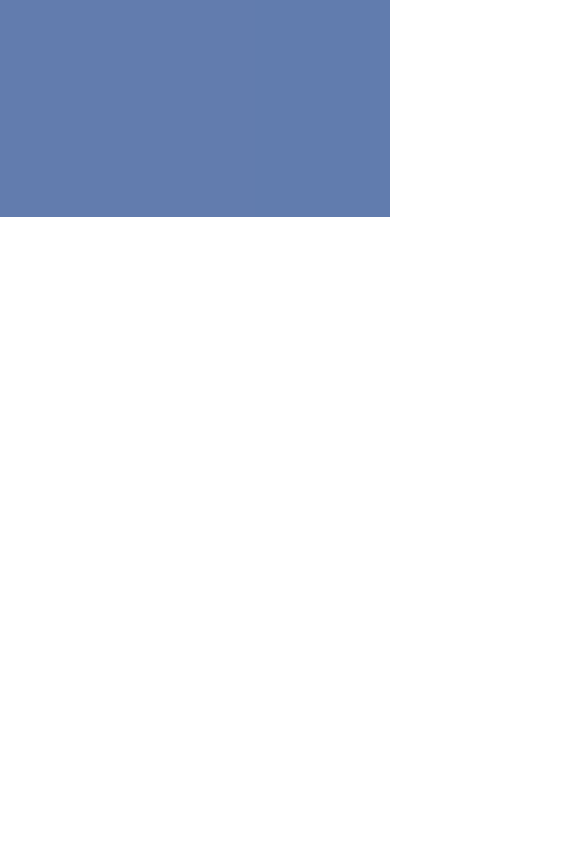
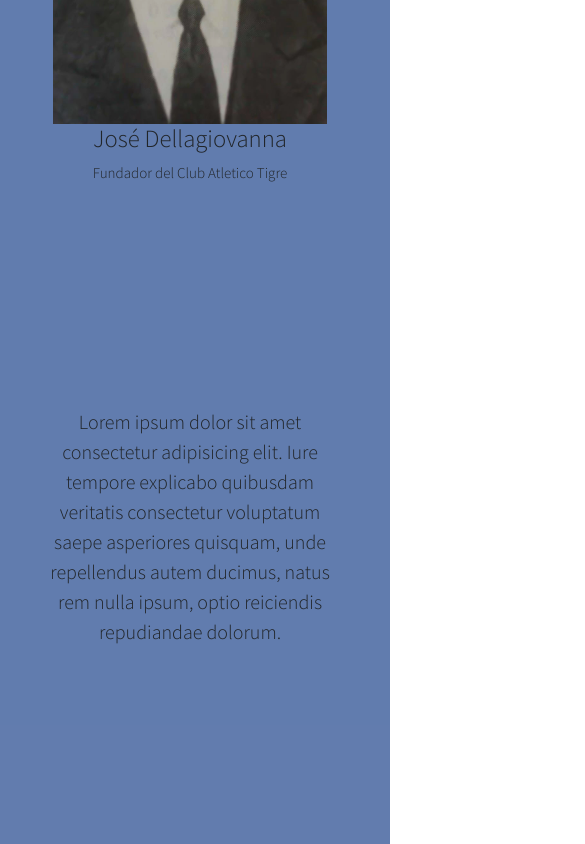
Before and after one commit to JonaPuentes/PF-33130-CODER, a plain HTML site: page pages/historia.html in a window 390 px wide. Shown: the part 800-1644 px from the top of the page, 585 px wide, since content can reach past the window. Drawn offline with nearby package versions, Linux system fonts and the light colour scheme.

Commit message:
responsive-complete

```diff
--- a/css/style.css
+++ b/css/style.css
@@ -420,6 +420,22 @@ header nav ul li a{
 
 }
 
+.grid-historia-p-item1{
+    font-size: 20px;
+    width: 80%;
+    height: 100%;
+    display: flex;
+    text-align: center;
+    justify-content: center;
+    align-items: center;
+
+    grid-column-start: 1;
+    grid-column-end: 2;
+
+    grid-row-start: 1;
+    grid-row-end: 2;
+}
+
 .grid-historia-item1 img{
     width: 294px;
     height: 429px;
@@ -436,7 +452,7 @@ header nav ul li a{
     align-items: center;
     text-align: center;
 
-    padding: 10px;
+    /* padding: 10px; */
 
 
     grid-column-start: 1;
@@ -603,6 +619,25 @@ footer a img{
         text-align: center;
     }
 
+
+
+    /*!HTML-HISTORIA*/
+    .grid-conteiner-hist{
+        display: grid;
+        margin: 0;
+        grid-template-columns: repeat(2,1fr);
+        grid-template-rows: repeat(3,1fr);
+        gap: 10px;
+        justify-content: center;
+
+        grid-template-areas:
+        "header header"
+        "main main"
+        "footer footer"
+        ;
+    }
+
+
 }
 
 @media screen and (max-width: 876px){
@@ -685,6 +720,86 @@ footer a img{
         font-size: 60px;
     }
 
+    /*!HTML-HISTORIA*/
+    .grid-conteiner-hist{
+        grid-template-columns: repeat(1,1fr);
+        grid-template-rows: repeat(4,1fr);
+        gap: 10px;
+        justify-content: center;
+
+    }
+    .grid-historia-item1{
+        font-size: 15px;
+        width: 293px;
+        height: 520px;
+        align-items: center;
+        text-align: center;
+        margin: 15px;
+
+        grid-column-start: 1;
+        grid-column-end: 2;
+
+        grid-row-start: 1;
+        grid-row-end: 2;
+    }
+
+    .grid-historia-p-item1{
+        font-size: 20px;
+        width: 80%;
+        height: 100%;
+        display: flex;
+        text-align: center;
+        justify-content: center;
+        align-items: center;
+
+        grid-column-start: 1;
+        grid-column-end: 2;
+
+        grid-row-start: 2;
+        grid-row-end: 3;
+    }
+
+    .grid-historia-item2{
+        width: 100%;
+        height: 100%;
+        display: flex;
+        flex-direction: column;
+        justify-content: center;
+        /* justify-items: center; */
+        align-items: center;
+        text-align: center;
+
+
+        grid-column-start: 1;
+        grid-column-end: 2;
+
+        grid-row-start: 3;
+        grid-row-end: 4;
+    }
+
+    .grid-historia-item2 h2{
+        font-size: 35px;
+        color: white;
+        font-style: italic;
+    }
+
+    .grid-historia-item2 img{
+        width: 530px;
+        height: 310px;
+    }
+
+    .grid-historia-item3{
+        width: 80%;
+        height: 100%;
+
+        display: flex;
+        justify-content: center;
+        align-items: center;
+        text-align: center;
+
+        grid-column-start: 1;
+        grid-column-end: 2;
+    }
 }
 
 @media screen and (max-width: 700px) {
@@ -809,6 +924,27 @@ footer a img{
         height: 120px;
     }
 
+    /*!HTML-HISTORIA*/
+
+    .titulo-hist h2 {
+        color: white;
+        font-size: 35px;
+        font-weight: 100;
+        font-family: Arial, Helvetica, sans-serif;
+        width: 100%;
+    }
+
+    .grid-historia-item1 img{
+        width: 274px;
+        height: 409px;
+
+    }
+
+    .grid-historia-item2 img{
+        width: 450px;
+        height: 230px;
+    }
+
     /*!Footer*/
 
     footer p{
@@ -897,6 +1033,19 @@ footer a img{
         font-size: 50px;
     }
 
+
+    /*!HTML-HISTORIA*/
+    .grid-historia-item1 img{
+        width: 274px;
+        height: 409px;
+
+    }
+
+    .grid-historia-item2 img{
+        width: 360px;
+        height: 190px;
+    }
+
     /*!Footer*/
 
     footer p{
@@ -907,6 +1056,41 @@ footer a img{
         width: 25px;
         height: 25px;
         margin: 5px;
+    }
+}
+
+@media screen and (max-width: 405px){
+
+    /*!HEADER*/
+
+    header {
+        width: 100%;
+        height: 400px;
+        flex-direction: column;
+    }
+
+    /* header nav ul{
+        margin: 5px;
+    } */
+
+    header nav ul li a{
+        font-size: 12px;
+    }
+
+    header nav ul li{
+        margin: 10px;
+    }
+
+    header h1{
+        font-size: 35px;
+
+    }
+
+    /*!HTML-HISTORIA*/
+
+    .grid-historia-item2 img{
+        width: 340px;
+        height: 160px;
     }
 }
 
@@ -1000,4 +1184,11 @@ header h1{
 .noticias h2{
     font-size: 40px;
 }
+
+    /*!HTML-HISTORIA*/
+    .grid-historia-item2 img{
+        width: 330px;
+        height: 140px;
+    }
+
 }
--- a/pages/historia.html
+++ b/pages/historia.html
@@ -5,6 +5,8 @@
     <meta http-equiv="X-UA-Compatible" content="IE=edge">
     <meta name="viewport" content="width=device-width, initial-scale=1.0">
     <title>Club Atletico Tigre</title>
+    <link href="https://cdn.jsdelivr.net/npm/bootstrap@5.0.2/dist/css/bootstrap.min.css" rel="stylesheet"
+        integrity="sha384-EVSTQN3/azprG1Anm3QDgpJLIm9Nao0Yz1ztcQTwFspd3yD65VohhpuuCOmLASjC" crossorigin="anonymous">
     <link rel="stylesheet" href="../css/style.css">
 </head>
 <body>
@@ -34,6 +36,9 @@
                         <h2>José Dellagiovanna</h2>
                         <p>Fundador del Club Atletico Tigre</p>
                     </div>
+                    <div class="grid-historia-p-item1">
+                        <p>Lorem ipsum dolor sit amet consectetur adipisicing elit. Iure tempore explicabo quibusdam veritatis consectetur voluptatum saepe asperiores quisquam, unde repellendus autem ducimus, natus rem nulla ipsum, optio reiciendis repudiandae dolorum.</p>
+                    </div>
                     <div class="grid-historia-item2">
                         <h2>Primer partido oficial</h2>
                         <img src="../img/1911-300x217.jpg" alt="">
```
